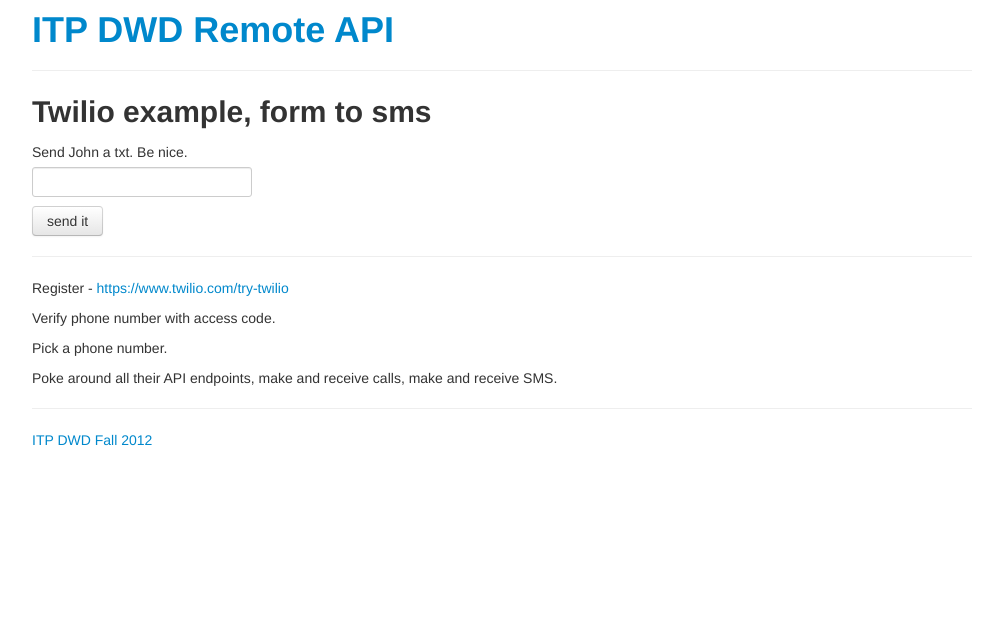
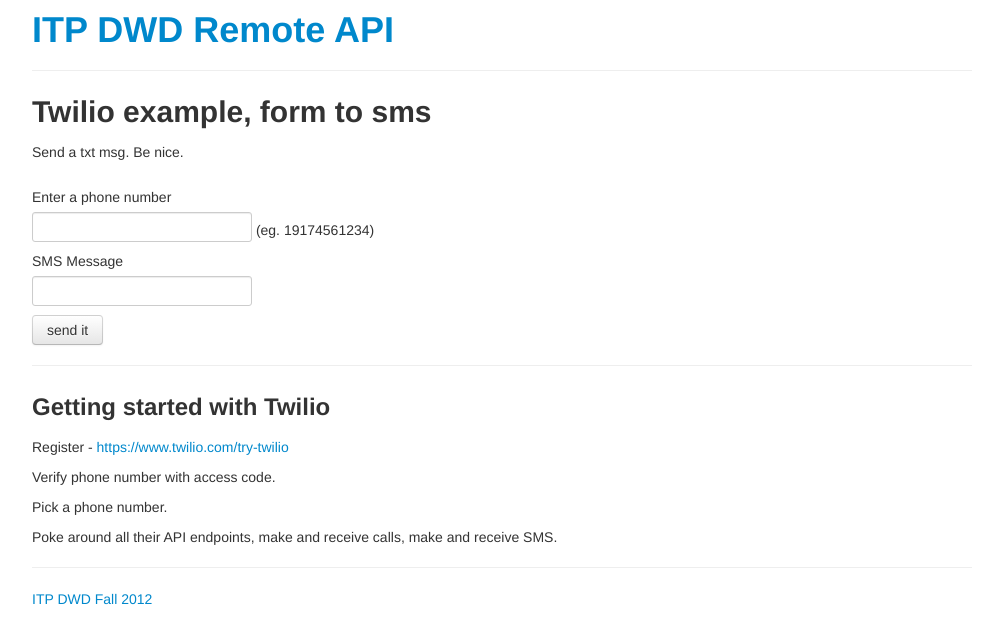
Before and after one commit to johnschimmel/itp-py-dwd-remote-apis, a Flask app: page /twilio in a window 1280 px wide. Shown: the top 644 px of the page, without its empty margins (138-1141 px from the left). Run offline with Flask 2, Linux system fonts and the light colour scheme; some libraries are stand-ins or nearby versions; some web fonts are replaced.

Commit message:
update twilio form

```diff
--- a/app.py
+++ b/app.py
@@ -14,6 +14,10 @@
 
 
 # --------- Routes ----------
+@app.route('/')
+def main():
+	return render_template('index.html')
+
 @app.route("/fsq", methods=['GET','POST'])
 def fsqdemo():
 	if request.method == "GET":
@@ -70,19 +74,29 @@
 
 	elif request.method == "POST":
 
+		telephone = request.form.get('telephone')
 		sms_text = request.form.get('sms_text')
 
-		# trim message
-		if len(sms_text) > 100:
-			sms_text = sms_text[0:99]
+		# prepare telephone number. regex, only numbers
+		telephone_num = re.sub("\D", "", telephone)
+		if len(telephone_num) != 11:
+			return "your target phone number must be 11 digits. go back and try again."
+		else:
+			to_number = "+1" + str(telephone_num) #US country only now
+
+
+		# trim message to 120
+		if len(sms_text) > 120:
+			sms_text = sms_text[0:119]
 
 		account = os.environ.get('TWILIO_ACCOUNT_SID')
 		token = os.environ.get('TWILIO_AUTH_TOKEN')
 
 		client = TwilioRestClient(account, token)
 
-		message = client.sms.messages.create(to="+16467838457", from_="+16465025220",
-	                                     body="WEB TEST " + sms_text)
+
+		message = client.sms.messages.create(to=to_number, from_="+16465025220",
+	                                     body="DWD DEMO: " + sms_text)
 
 		return "message '%s' sent" % sms_text
 
--- /dev/null
+++ b/templates/index.html
@@ -0,0 +1,6 @@
+{% extends "layout/main.html" %}
+
+{% block body %}
+<a href="/fsq">Foursquare demo</a><br>
+<a href="/twilio">Twilio demo</a><br>
+{% endblock %}
--- a/templates/twilio.html
+++ b/templates/twilio.html
@@ -6,13 +6,19 @@
 
 <h2>Twilio example, form to sms</h2>
 <form method="POST">
-	<label>Send John a txt. Be nice.</label>
-	<input type="text" name="sms_text"><br>
+	<label>Send a txt msg. Be nice.</label>
+	<br>
+	<label for="telephone">Enter a phone number</label>
+	<input type="tel" id="telephone" name="telephone"> (eg. 19174561234)<br>
+
+	<label for="sms_text">SMS Message</label>
+	<input type="text" id="sms_text" name="sms_text"><br>
 	<input type="submit" class="btn" value="send it">
 </form>
 
 <hr>
 
+<h3>Getting started with Twilio</h3>
 <p>Register - <a href="https://www.twilio.com/try-twilio">https://www.twilio.com/try-twilio</a></p>
 <p>Verify phone number with access code.</p>
 <p>Pick a phone number.</p>
```
